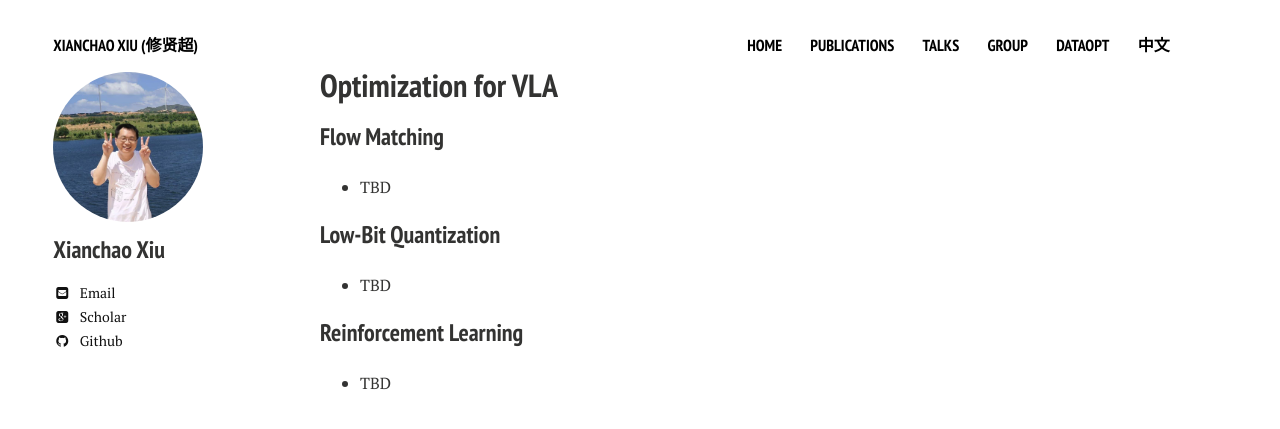
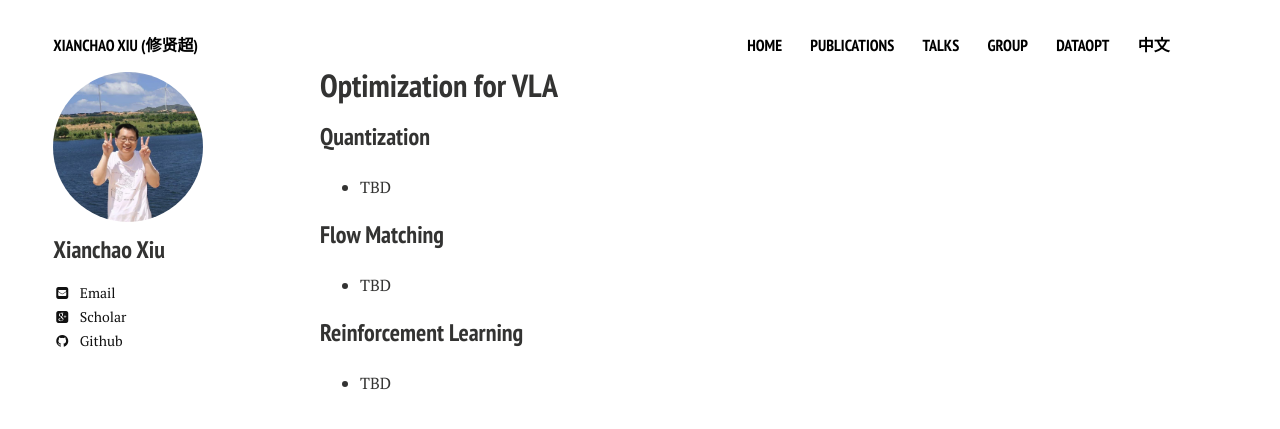
Before and after one commit to xianchaoxiu/xianchaoxiu.github.io, a Jekyll site: the page built from chinese/research/VLA/index.md, in a window 1280 px wide. Shown: the top 429 px of the page. Built offline with Jekyll 4.4.1, drawn with Linux system fonts in a browser that asks for light colours; nearby versions of some CDN libraries.

Commit message:
Update index.md

```diff
--- a/chinese/research/VLA/index.md
+++ b/chinese/research/VLA/index.md
@@ -5,13 +5,11 @@ comments: false
 share: false
 ---
 
+### Quantization
+* TBD
+
 ### Flow Matching
 * TBD
 
-
-### Low-Bit Quantization
-* TBD
-
-
 ### Reinforcement Learning
 * TBD
```
